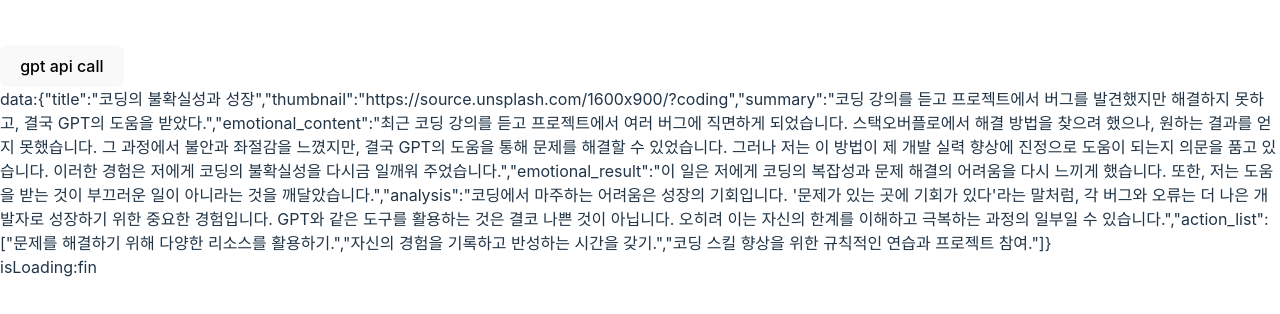
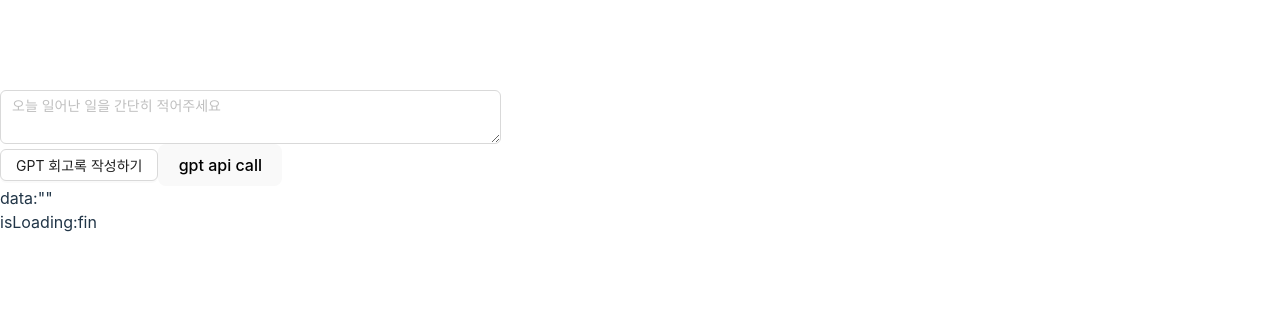
Before and after one commit to yungan9/AI-Diary, a React (Vite) app: page / in a window 1280 px wide. Shown: the part 238-552 px from the top of the page. Built offline with nearby package versions, Linux system fonts and the light colour scheme.

Commit message:
Feat: Handle user input processing

```diff
--- a/src/App.jsx
+++ b/src/App.jsx
@@ -1,22 +1,20 @@
 import { useState } from "react";
 import { CallGPT } from "./api/gpt";
+import DiaryInput from "./components/DiaryInput";
 
 const dummyData = JSON.parse(
   `{ "title": "코딩의 불확실성과 성장", "thumbnail": "https://source.unsplash.com/1600x900/?coding", "summary": "코딩 강의를 듣고 프로젝트에서 버그를 발견했지만 해결하지 못하고, 결국 GPT의 도움을 받았다.", "emotional_content": "최근 코딩 강의를 듣고 프로젝트에서 여러 버그에 직면하게 되었습니다. 스택오버플로에서 해결 방법을 찾으려 했으나, 원하는 결과를 얻지 못했습니다. 그 과정에서 불안과 좌절감을 느꼈지만, 결국 GPT의 도움을 통해 문제를 해결할 수 있었습니다. 그러나 저는 이 방법이 제 개발 실력 향상에 진정으로 도움이 되는지 의문을 품고 있습니다. 이러한 경험은 저에게 코딩의 불확실성을 다시금 일깨워 주었습니다.", "emotional_result": "이 일은 저에게 코딩의 복잡성과 문제 해결의 어려움을 다시 느끼게 했습니다. 또한, 저는 도움을 받는 것이 부끄러운 일이 아니라는 것을 깨달았습니다.", "analysis": "코딩에서 마주하는 어려움은 성장의 기회입니다. '문제가 있는 곳에 기회가 있다'라는 말처럼, 각 버그와 오류는 더 나은 개발자로 성장하기 위한 중요한 경험입니다. GPT와 같은 도구를 활용하는 것은 결코 나쁜 것이 아닙니다. 오히려 이는 자신의 한계를 이해하고 극복하는 과정의 일부일 수 있습니다.", "action_list": [ "문제를 해결하기 위해 다양한 리소스를 활용하기.", "자신의 경험을 기록하고 반성하는 시간을 갖기.", "코딩 스킬 향상을 위한 규칙적인 연습과 프로젝트 참여." ] }`
 );
 
 function App() {
-  const [data, setData] = useState(dummyData);
+  const [data, setData] = useState("");
   const [isLoading, setIsLoading] = useState(false);
 
-  const handleClickAPICall = async () => {
+  const handleClickAPICall = async (userInput) => {
     try {
       setIsLoading(true);
       const message = await CallGPT({
-        prompt: `
-        코딩 강의를 들었다. 프로젝트에 버그가 많이 나왔음. 스택오버플로에서 검색했지만 해결 안되었어.
-역시 gpt를 통해서 해결했다. 근데 이렇게 해결하는게 개발실력에 도움 될까..?
-      `,
+        prompt: `${userInput}`,
       });
       setData(JSON.parse(message));
     } catch (error) {
@@ -25,8 +23,14 @@ function App() {
     }
   };
 
+  const handleSubmit = (userInput) => {
+    console.log(userInput);
+    handleClickAPICall(userInput);
+  };
+
   return (
     <>
+      <DiaryInput isLoading={isLoading} onSubmit={handleSubmit} />
       <button onClick={handleClickAPICall}>gpt api call</button>
       <div>data:{JSON.stringify(data)}</div>
       <div>isLoading:{isLoading ? "loading..." : "fin"}</div>
--- /dev/null
+++ b/src/components/DiaryInput.jsx
@@ -0,0 +1,28 @@
+import React, { useState } from "react";
+import { Input, Button } from "antd";
+const { TextArea } = Input;
+
+export default function DiaryInput({ isLoading, onSubmit }) {
+  const [userInput, setUserInput] = useState("");
+
+  const handleUserInput = (e) => {
+    setUserInput(e.target.value);
+  };
+
+  const handleClick = () => {
+    onSubmit(userInput);
+  };
+
+  return (
+    <>
+      <TextArea
+        value={userInput}
+        onChange={handleUserInput}
+        placeholder="오늘 일어난 일을 간단히 적어주세요"
+      />
+      <Button loading={isLoading} onClick={handleClick}>
+        GPT 회고록 작성하기
+      </Button>
+    </>
+  );
+}
```
